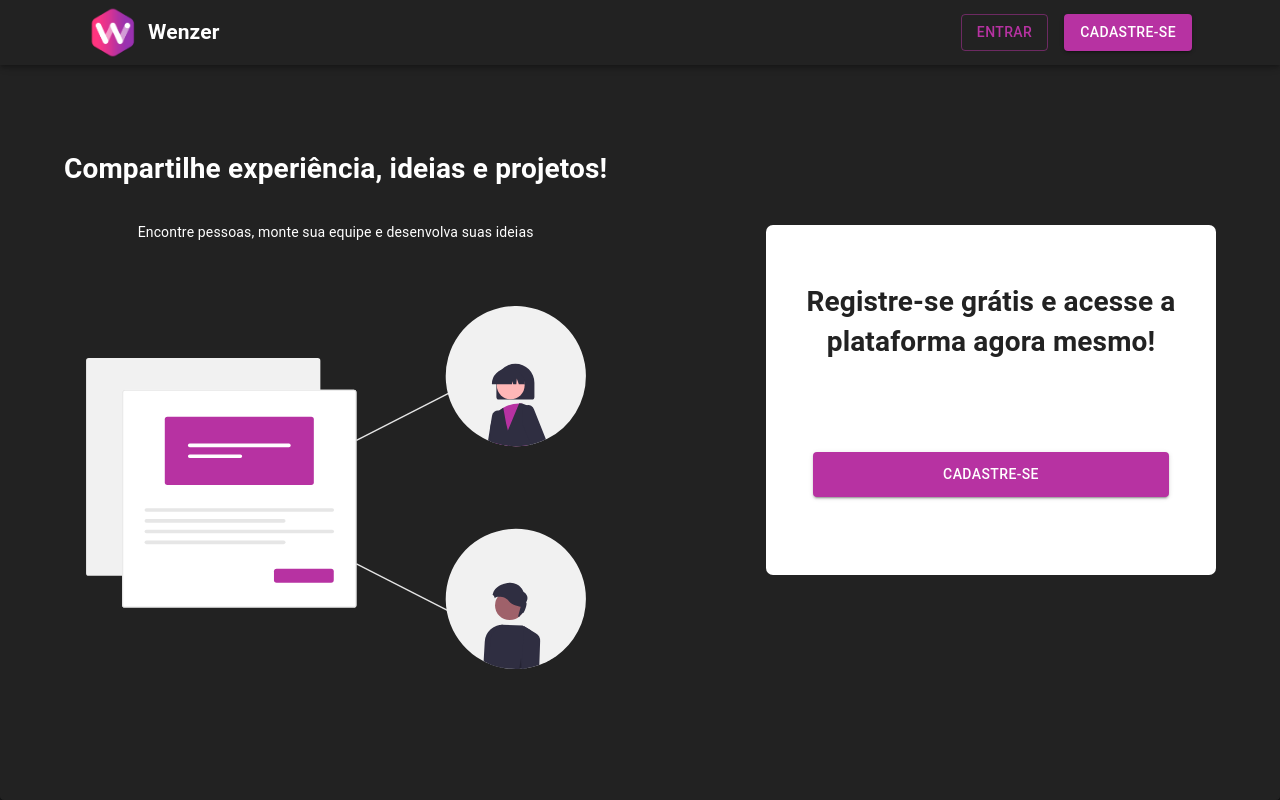
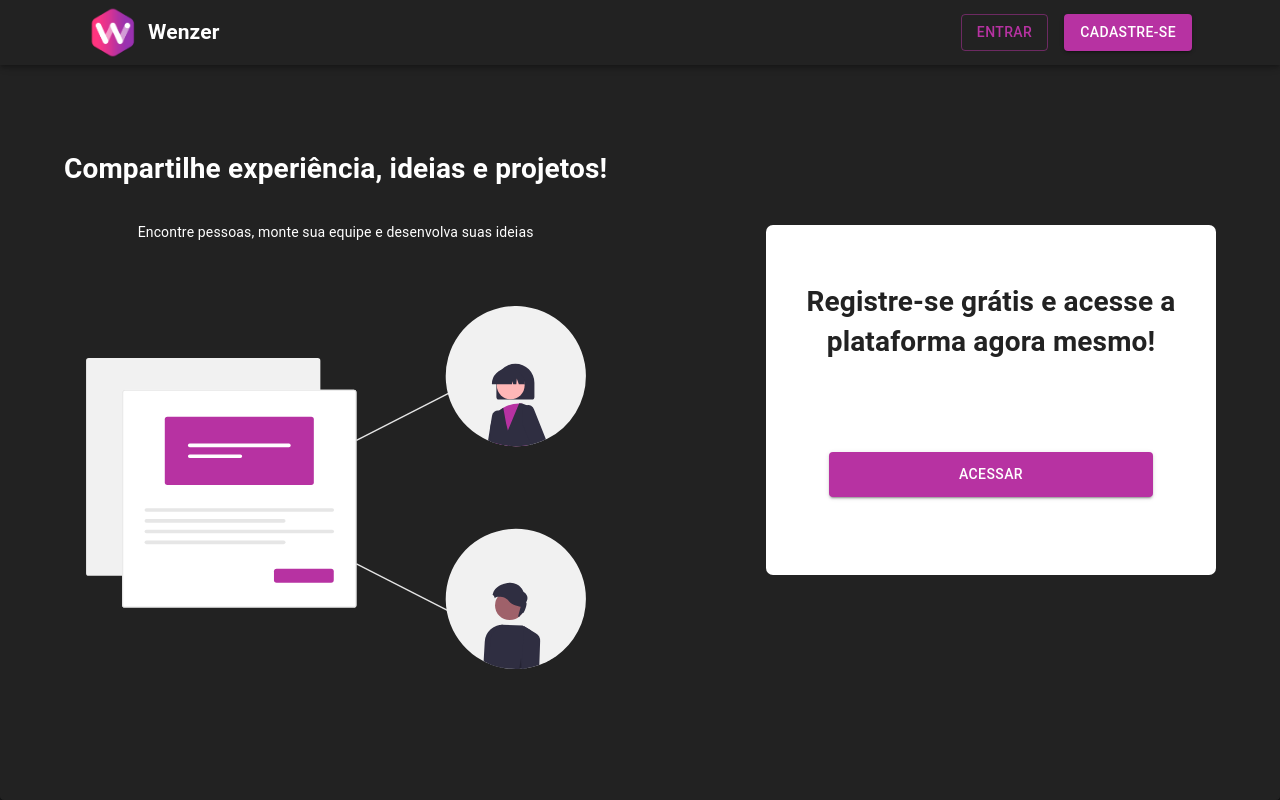
Before and after one commit to Lucas-Franson/Wenzer, a Next.js app in the folder wenzer_web/: page / in a window 1280 px wide. Built offline with nearby package versions, Linux system fonts and the light colour scheme.

Commit message:
Ajuste merge

```diff
--- a/wenzer_web/src/components/InitialScreen/InitialScreen.tsx
+++ b/wenzer_web/src/components/InitialScreen/InitialScreen.tsx
@@ -31,7 +31,7 @@ export default function InitialScreen(): ReactElement {
               color="primary"
               type="submit"
             >
-              Cadastre-se
+              Acessar
             </Button>
           </Link>
         </Box>
```
